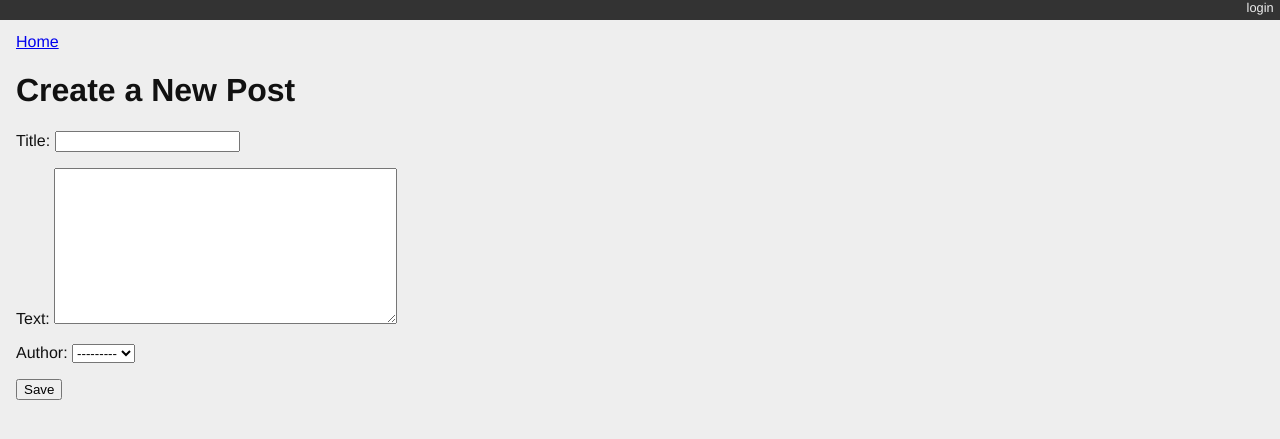
After one commit to btegge/django-blog, a Django app: page /add/ in a window 1280 px wide. The commit adds this page. Shown: the top 439 px of the page. Run offline with Django 3.2, Linux system fonts and the light colour scheme; data comes from the database, SQL or seed files in the repository; both versions use the stored data as it was after the commit.

Commit message:
Added new form.

```diff
--- a/blogging/models.py
+++ b/blogging/models.py
@@ -8,7 +8,7 @@ class Post(models.Model):
     author = models.ForeignKey(User, on_delete=models.CASCADE)
     created_date = models.DateTimeField(auto_now_add=True)
     modified_date = models.DateTimeField(auto_now=True)
-    published_date = models.DateTimeField(blank=True, null=True)
+    published_date = models.DateTimeField(auto_now=True)
 
     def __str__(self):
         return self.title
--- /dev/null
+++ b/blogging/templates/blogging/add.html
@@ -0,0 +1,10 @@
+{% extends "base.html" %}
+
+{% block content %}
+<a class="backlink" href="/">Home</a>
+<h1>Create a New Post</h1>
+<form method="post">{% csrf_token %}
+    {{ form.as_p }}
+    <input type="submit" value="Save">
+</form>
+{% endblock %}
--- a/blogging/templates/blogging/list.html
+++ b/blogging/templates/blogging/list.html
@@ -1,5 +1,6 @@
 {% extends "base.html" %}{% block content %}
   <h1>Coolest Posts</h1>
+  <h3><a href="{% url 'blog_add' %}">Create a new post</a></h3>
   {% comment %} here is where the query happens {% endcomment %}
   {% for post in post_list %}
   <div class="post">
--- a/blogging/urls.py
+++ b/blogging/urls.py
@@ -1,7 +1,8 @@
 from django.urls import path
-from blogging.views import BlogListView, BlogDetailView
+from blogging.views import BlogListView, BlogDetailView, BlogAddView
 
 urlpatterns = [
     path("", BlogListView.as_view(), name="blog_index"),
     path("posts/<int:pk>/", BlogDetailView.as_view(), name="blog_detail"),
+    path("add/", BlogAddView.as_view(), name="blog_add"),
 ]
--- a/blogging/views.py
+++ b/blogging/views.py
@@ -1,6 +1,7 @@
 from blogging.models import Post
 from django.views.generic.list import ListView
 from django.views.generic.detail import DetailView
+from django.views.generic.edit import CreateView
 
 
 class BlogListView(ListView):
@@ -21,3 +22,10 @@ class BlogDetailView(DetailView):
     #     raise Http404
     # context = {'post': post}
     # return render(request, 'blogging/detail.html', context)
+
+
+class BlogAddView(CreateView):
+    model = Post
+    template_name = "blogging/add.html"
+    fields = ["title", "text", "author"]
+    success_url = "/"
```
Also changed, not shown: blogging/forms.py (added, +9 -0 lines), db.sqlite3.
